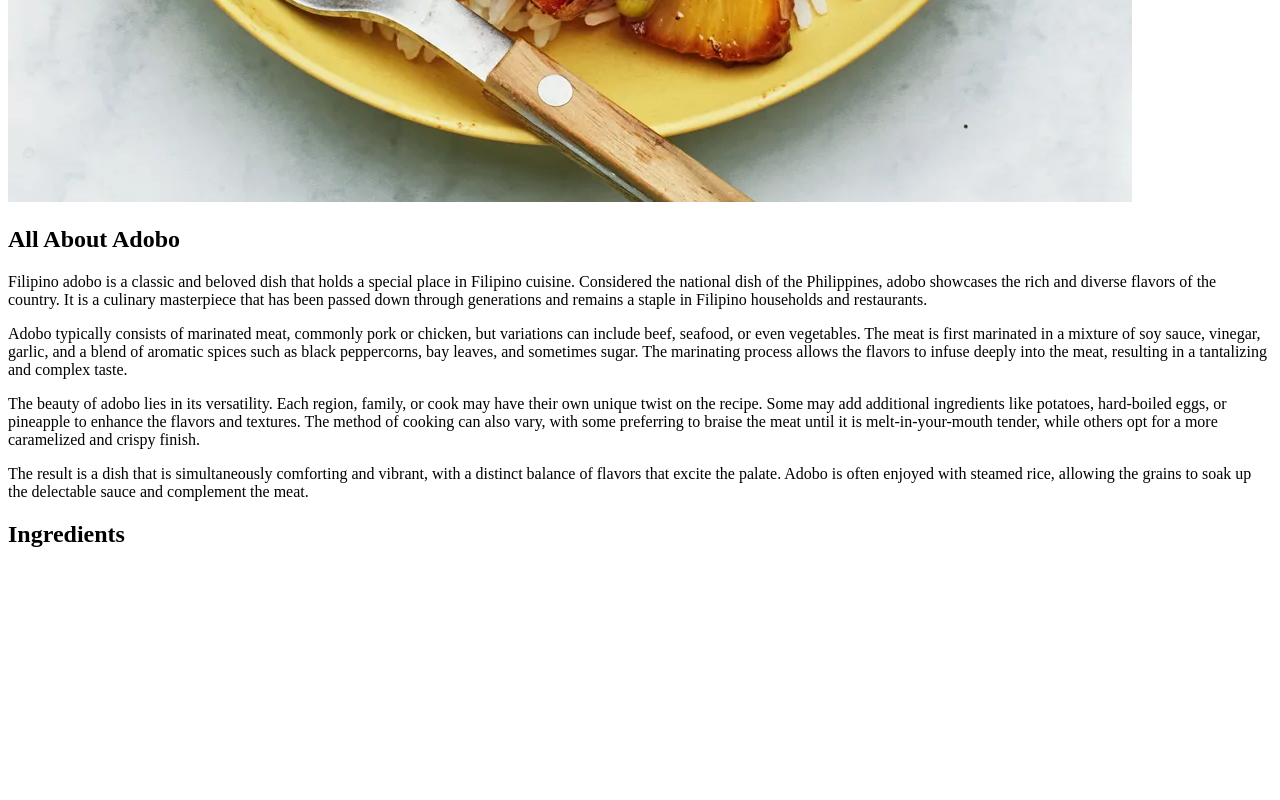
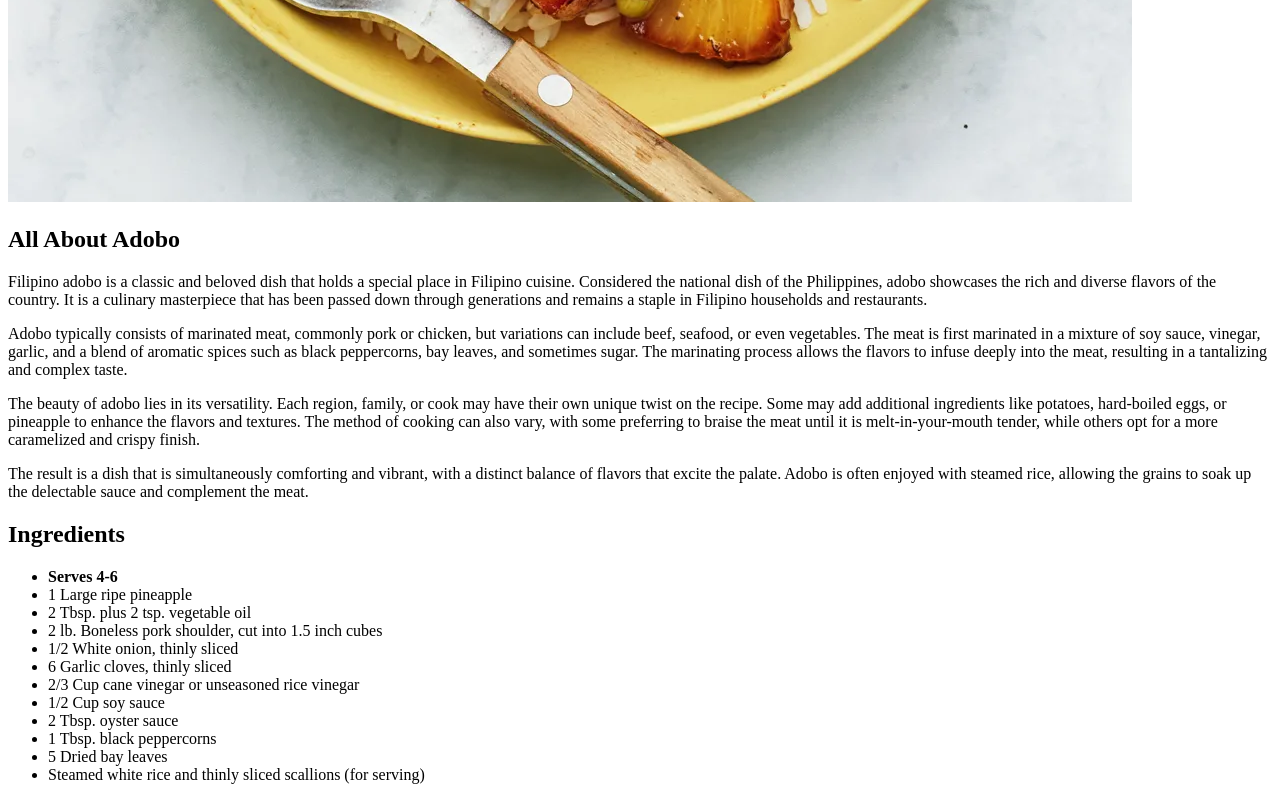
Before and after one commit to markaganon/odin-recipes, a plain HTML site: page recipes/adobo.html in a window 1280 px wide. Shown: the part 1002-1802 px from the top of the page. Before the commit the page ends 1570 px from the top, so only its background shows below. Drawn offline with Linux system fonts and the light colour scheme.

Commit message:
Add ingredients

```diff
--- a/recipes/adobo.html
+++ b/recipes/adobo.html
@@ -31,6 +31,19 @@
         </p>
 
     <h2>Ingredients</h2>
-
+        <ul>
+            <li><strong> Serves 4-6</strong></li>
+            <li>1 Large ripe pineapple</li>
+            <li>2 Tbsp. plus 2 tsp. vegetable oil</li>
+            <li>2 lb. Boneless pork shoulder, cut into 1.5 inch cubes</li>
+            <li>1/2 White onion, thinly sliced</li>
+            <li>6 Garlic cloves, thinly sliced</li>
+            <li>2/3 Cup cane vinegar or unseasoned rice vinegar</li>
+            <li>1/2 Cup soy sauce</li>
+            <li>2 Tbsp. oyster sauce</li>
+            <li>1 Tbsp. black peppercorns</li>
+            <li>5 Dried bay leaves</li>
+            <li> Steamed white rice and thinly sliced scallions (for serving)</li>
+        </ul>
 </body>
 </html>
```
